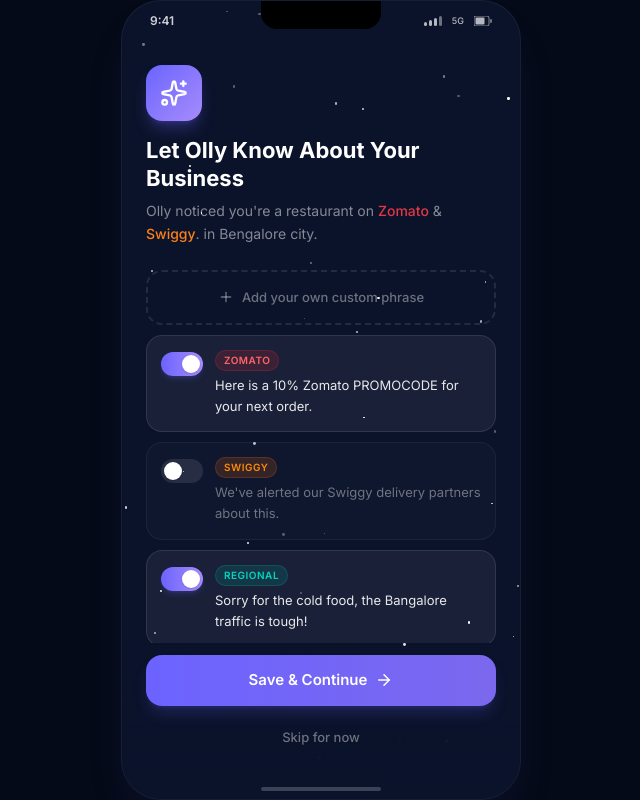
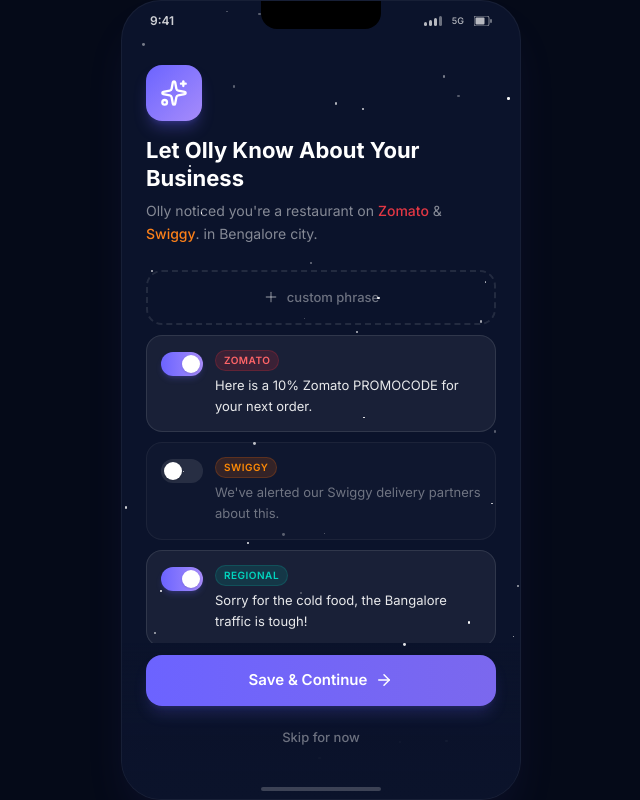
Before and after one commit to D3F4ULT47/Olly_, a React (Vite) app: page / in a window 1280 px wide. Both pictures are taken after a click on the button 803 px from the left and 69 px from the top of the page. Shown: the whole page, without its empty margins (319-959 px from the left). Built offline with nearby package versions, Linux system fonts and the light colour scheme.

Commit message:
changes in teh pre-gen screen

```diff
--- a/src/screens/PhrasesOnboarding.jsx
+++ b/src/screens/PhrasesOnboarding.jsx
@@ -143,7 +143,7 @@
             className="w-full rounded-2xl border-2 border-dashed border-white/10 hover:border-brand-primary/30 p-4 flex items-center justify-center gap-2 text-white/40 hover:text-brand-accent transition-all group"
           >
             <Plus className="w-4 h-4 group-hover:scale-110 transition-transform" />
-            <span className="text-[13px] font-medium">Add your own custom phrase</span>
+            <span className="text-[13px] font-medium">custom phrase</span>
           </motion.button>
         )}
 
```
